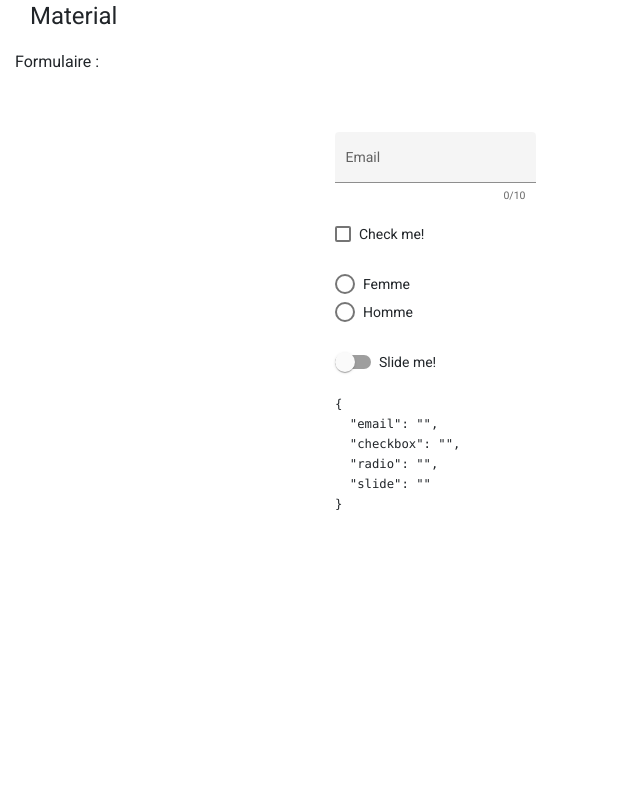
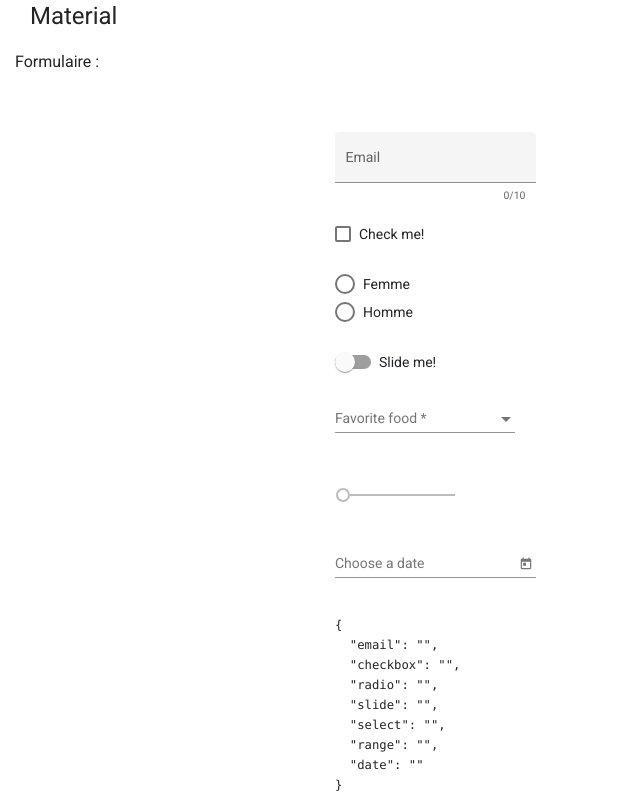
Before and after one commit to sandix34/Test-Angular-Material, an Angular app: page / in a window 1280 px wide. Shown: the whole page, without its empty margins (0-640 px from the left). Built offline with nearby package versions, Linux system fonts and the light colour scheme.

Commit message:
select, slider and DatePicker

```diff
--- a/src/app/app.component.html
+++ b/src/app/app.component.html
@@ -26,6 +26,32 @@
       <input type="radio" value="Homme" formControlName="slide"> Homme <br><br>-->
       <mat-slide-toggle formControlName="slide">Slide me!</mat-slide-toggle><br><br>
 
+      <!-- <select formControlName="select">
+        <option value="">Food</option>
+        <option value="pain">Pain</option>
+        <option value="pate">Pate</option>
+        <option value="pizza">Pizza</option>
+      </select><br><br> -->
+      <mat-form-field>
+        <mat-label>Favorite food</mat-label>
+        <mat-select matNativeControl required formControlName="select">
+          <mat-option value="pain">pain</mat-option>
+          <mat-option value="pate">pate</mat-option>
+          <mat-option value="pizza">pizza</mat-option>
+        </mat-select>
+      </mat-form-field><br><br>
+
+      <!-- <input type="range" min="0" max="10" formControlName="range"><br><br> -->
+      <mat-slider min="0" max="10" formControlName="range"></mat-slider><br><br>
+
+      <!-- <input type="date" formControlName="date"><br><br> -->
+      <mat-form-field>
+        <mat-label>Choose a date</mat-label>
+        <input matInput [matDatepicker]="picker" formControlName="date">
+        <mat-datepicker-toggle matSuffix [for]="picker"></mat-datepicker-toggle>
+        <mat-datepicker #picker></mat-datepicker>
+      </mat-form-field><br><br>
+
       <pre>{{ form.value | json }}</pre>
     </form>
   </div>
--- a/src/app/app.component.ts
+++ b/src/app/app.component.ts
@@ -16,7 +16,10 @@ export class AppComponent {
       email: ['', Validators.email],
       checkbox: [''],
       radio: [''],
-      slide: ['']
+      slide: [''],
+      select: [''],
+      range: [''],
+      date: ['']
     })
   }
 
```
Also changed, not shown: src/app/material/material.module.ts (+9 -1 lines).
